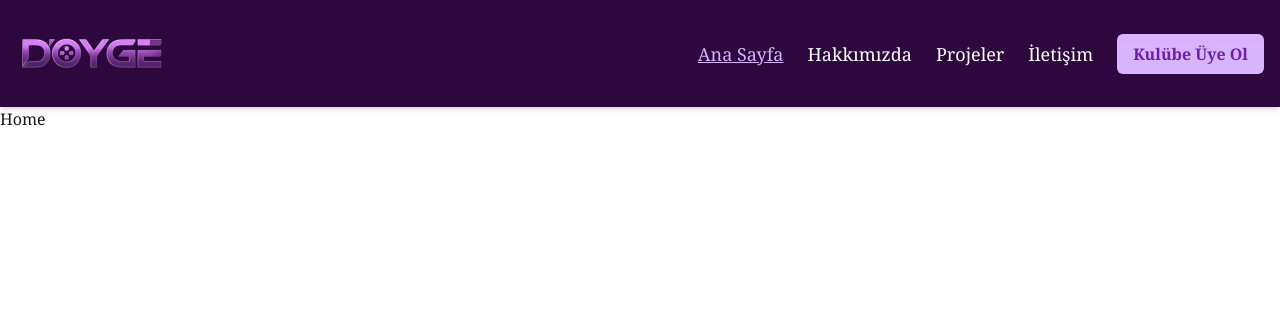
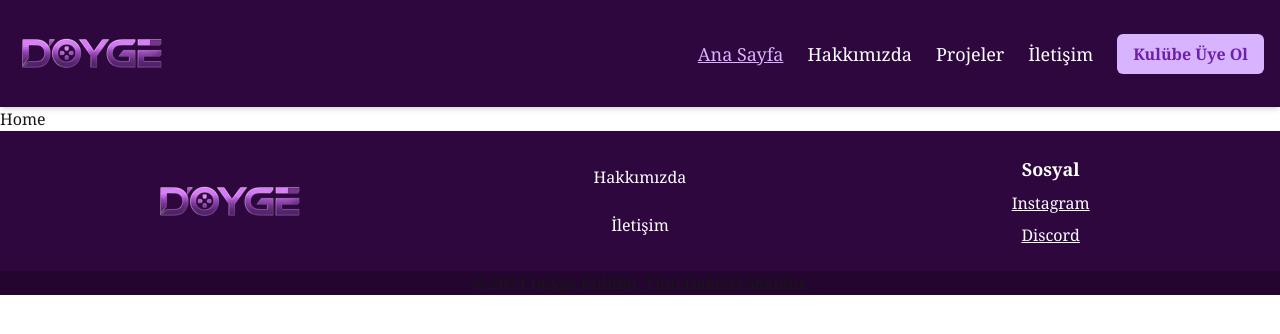
Before and after one commit to berkaydenizyilmaz/doyge-club-website, a Next.js app: page / in a window 1280 px wide. Shown: the top 334 px of the page. Built offline with nearby package versions, Linux system fonts and the light colour scheme.

Commit message:
Footer eklendi.

```diff
--- a/app/layout.tsx
+++ b/app/layout.tsx
@@ -2,6 +2,7 @@ import type { Metadata } from "next";
 import localFont from "next/font/local";
 import "./globals.css";
 import Header from "@/components/Header";
+import Footer from "@/components/Footer";
 
 const geistSans = localFont({
   src: "./fonts/GeistVF.woff",
@@ -31,6 +32,7 @@ export default function RootLayout({
       >
         <Header />
         {children}
+        <Footer />
       </body>
     </html>
   );
--- /dev/null
+++ b/components/Footer.tsx
@@ -0,0 +1,66 @@
+import Link from "next/link";
+import Image from "next/image";
+import React from "react";
+
+const Footer = () => {
+  return (
+    <div>
+      <div className="bg-primary-dark text-white p-6">
+        <div className="flex justify-between items-center md:flex-row ">
+          {/* Logo Bölümü */}
+          <div className="flex w-1/3 justify-center mb-4 md:mb-0">
+            <Image
+              src="/logo.png"
+              alt="Doyge Kulübü"
+              width={150}
+              height={150}
+            />
+          </div>
+
+          {/* Orta Bölüm - Hakkımızda ve İletişim */}
+          <div className="flex flex-col w-1/3 gap-6 text-center mb-4 md:mb-0 justify-center md:justify-center">
+            <div>
+              <Link href="/hakkimizda" className="text-lg md:text-base">
+                Hakkımızda
+              </Link>
+            </div>
+            <div>
+              <Link href="/iletisim" className="text-lg md:text-base">
+                İletişim
+              </Link>
+            </div>
+          </div>
+
+          {/* Sağ Bölüm - Sosyal Medya Bağlantıları */}
+          <div className="text-center w-1/3">
+            <h2 className="text-lg font-semibold mb-2">Sosyal</h2>
+            <div className="flex flex-col gap-2">
+              <Link
+                href="https://www.instagram.com/audoyge/"
+                target="_blank"
+                rel="noreferrer"
+                className="underline text-lg md:text-base"
+              >
+                Instagram
+              </Link>
+              <Link
+                href="https://discord.gg/VUttf2VXeq"
+                target="_blank"
+                rel="noreferrer"
+                className="underline text-lg md:text-base"
+              >
+                Discord
+              </Link>
+            </div>
+          </div>
+        </div>
+      </div>
+
+      <div className="bg-[#24052F] text-center text-sm md:text-base">
+        &copy; {new Date().getFullYear()} Doyge Kulübü. Tüm Hakları Saklıdır.
+      </div>
+    </div>
+  );
+};
+
+export default Footer;
--- a/tailwind.config.ts
+++ b/tailwind.config.ts
@@ -12,8 +12,8 @@ const config: Config = {
         background: "#f3f4f6", // Arka plan rengi (gerekirse değiştirebilirsin)
         foreground: "#1f2937", // Metin rengi (gerekirse değiştirebilirsin)
         primary: {
-          light2: "EBD3F8", // Açık mor
-          light: "#AD49E1", // Açık mor
+          light2: "#EBD3F8", // Açık mor
+          light: "#AD49D1", // Açık mor
           DEFAULT: "#7A1CAC", // Mor
           dark: "#2E073F", // Koyu mor
         },
```
